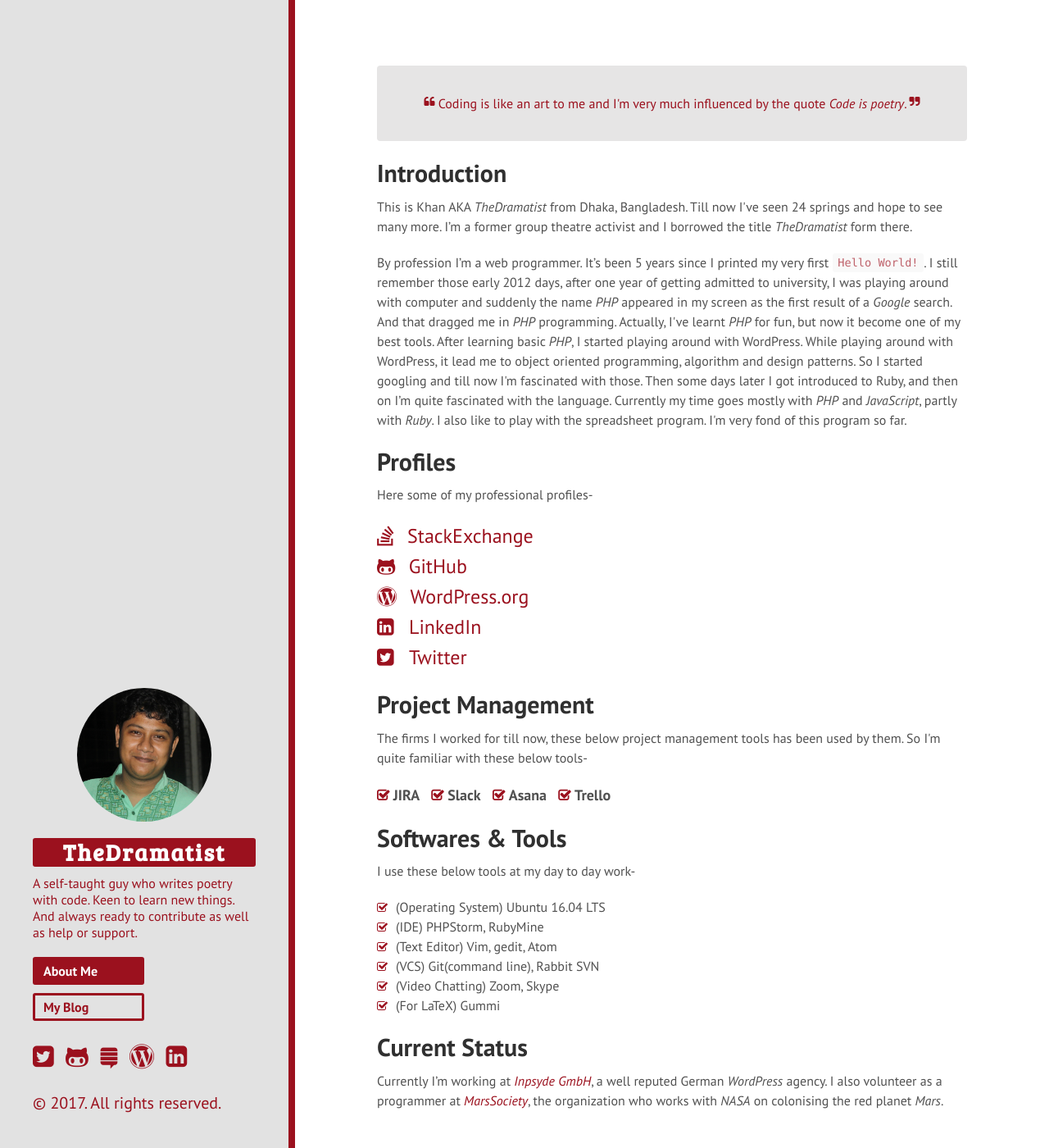
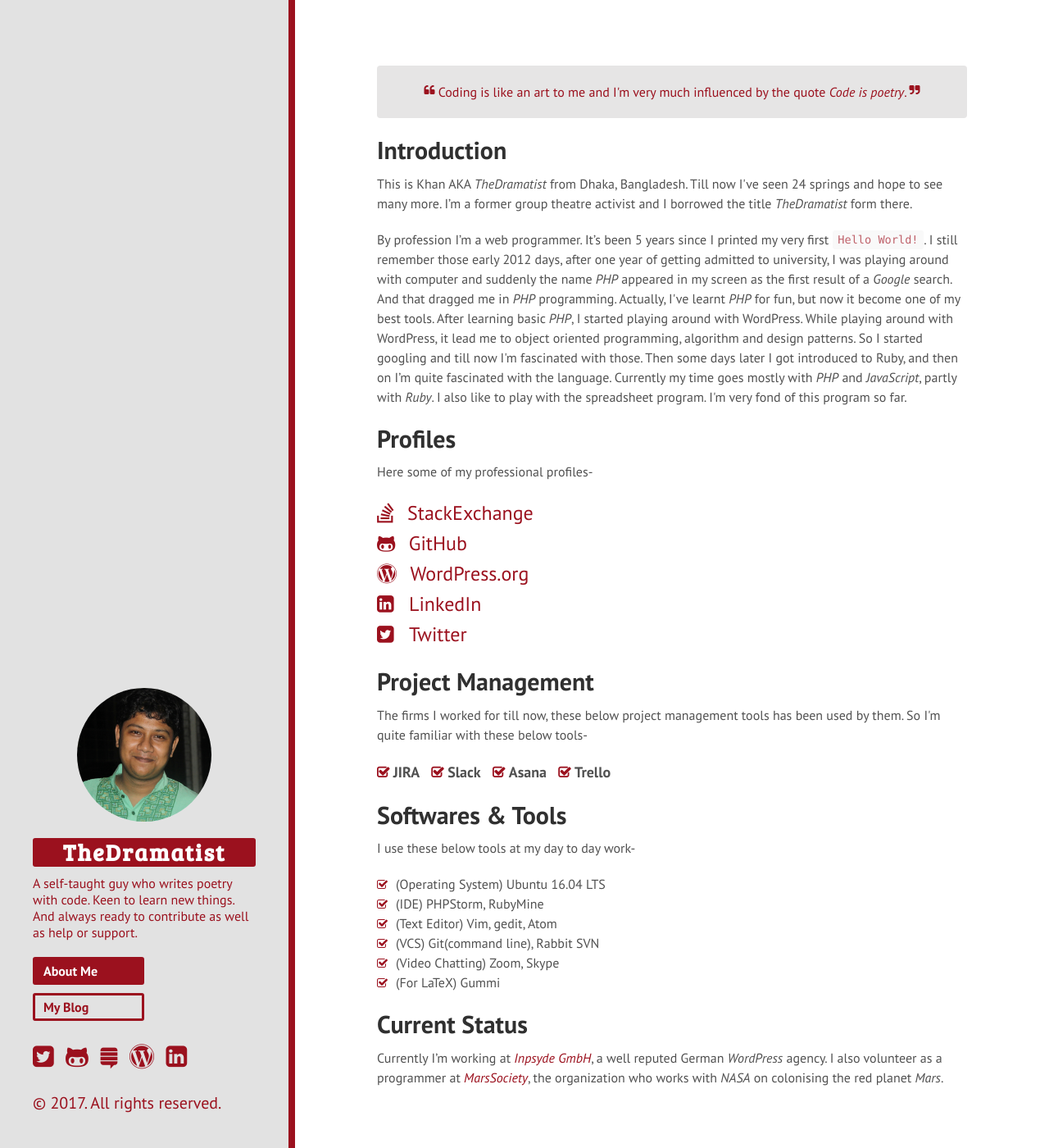
Before and after one commit to khanrn/codemascot.github.io, a Jekyll site: the page built from index.html, in a window 1280 px wide and 1400 px high. Shown: the whole window at 82% size. Built offline with Jekyll 4.4.1, drawn with Linux system fonts in a browser that asks for light colours; nearby versions of some CDN libraries; Markdown is read by kramdown in place of the engine named in the settings.

Commit message:
Quote CSS Updated

```diff
--- a/public/css/hyde.css
+++ b/public/css/hyde.css
@@ -140,7 +140,7 @@
     background-color: #e6e5e5;
     color:#9b111e;
     border-radius: 4px;
-    padding: 1.7rem 1rem;
+    padding: 1rem;
     text-align: center;
 }
 p.message:before {
```
